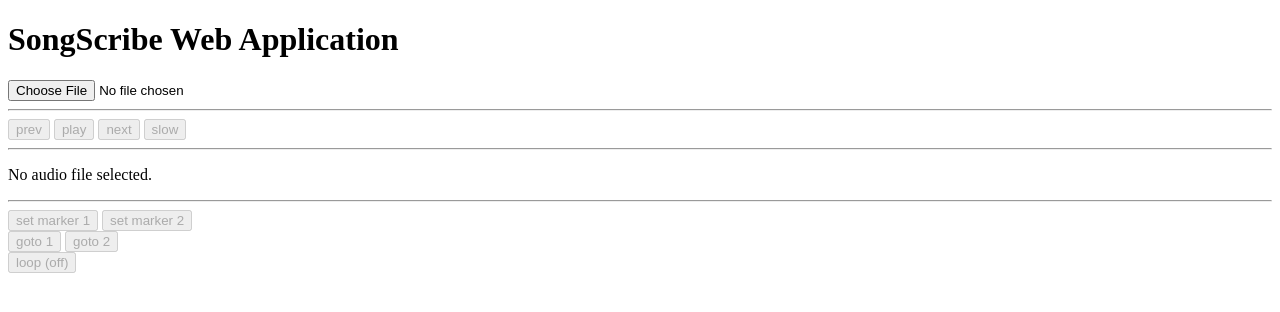
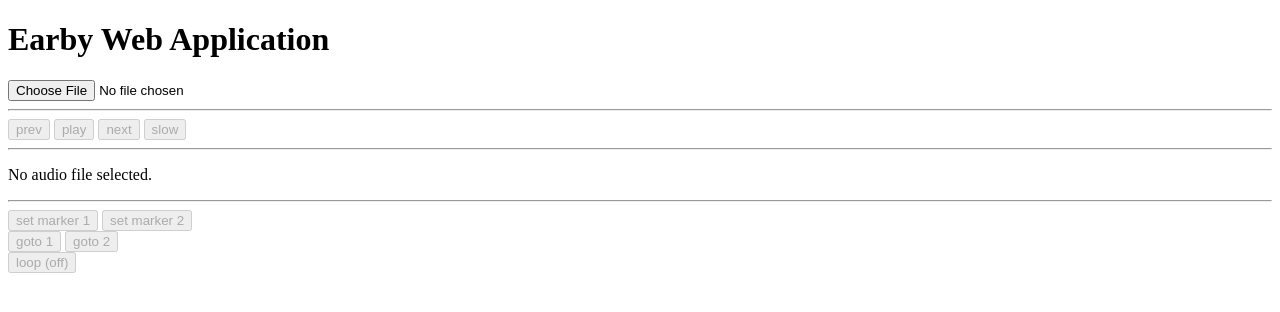
Before and after one commit to tcfritchman/earby, a plain HTML site: page index.htm in a window 1280 px wide. Drawn offline with nearby package versions, Linux system fonts and the light colour scheme.

Commit message:
Change name to earby

```diff
--- a/index.htm
+++ b/index.htm
@@ -4,11 +4,11 @@
   <meta charset="utf-8">
   <meta http-equiv="X-UA-Compatible" content="IE=edge">
   <meta name="viewport" content="width=device-width, initial-scale=1">
-  <title>SongScribe</title>
+  <title>earby</title>
 </head>
 
 <body>
-  <h1>SongScribe Web Application</h1>
+  <h1>Earby Web Application</h1>
 
   <!-- url disabled
   <input id="enter-url" type="text">
```
